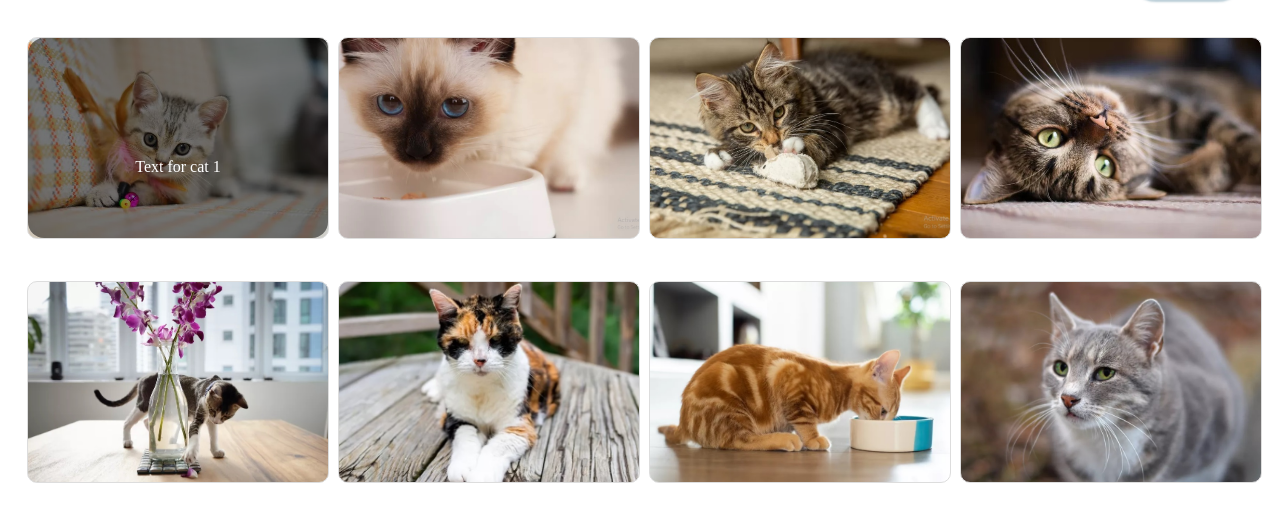
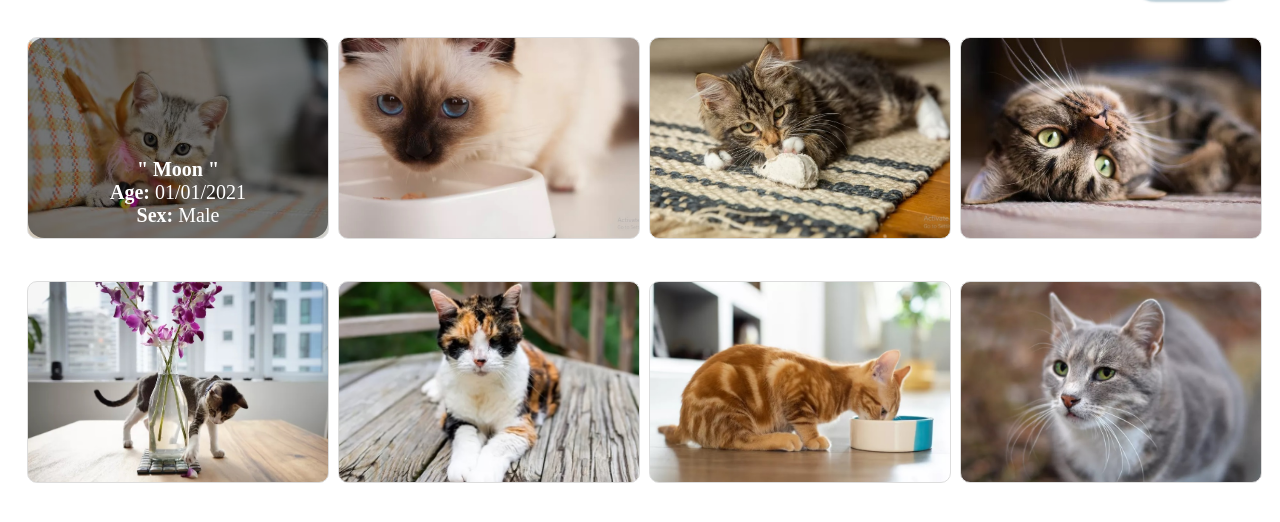
Before and after one commit to anaes0/projGallery, a plain HTML site: page index.html in a window 1280 px wide. Both pictures are taken after a click on the element 178 px from the left and 233 px from the top of the page. Shown: the part 96-618 px from the top of the page. Drawn offline with Linux system fonts and the light colour scheme.

Commit message:
Cat's text added

```diff
--- a/index.html
+++ b/index.html
@@ -12,7 +12,7 @@
 			<div class="column">
 				<div class="onClickTextOverImage"
 				 style="background-image:url(images/cat1.jpg)">
-					<div onclick="stopPropagation(event)"> Text for cat 1
+					<div onclick="stopPropagation(event)" class="descriptionCat"> <b>" Moon "</b><br> <b>Age:</b> 01/01/2021<br><b>Sex:</b> Male<br>
 					</div>
 				</div>
 			</div>
@@ -20,21 +20,21 @@
 			<div class="column">
 				<div class="onClickTextOverImage"
 				 style="background-image:url(images/cat2.jpg)">
-					<div onclick="stopPropagation(event)">Text for cat 2 </div>
+					<div onclick="stopPropagation(event)" class="descriptionCat"><b>" Sun "</b><br> <b>Age:</b> 14/01/2019<br><b>Sex:</b> Male<br>  </div>
 				</div>
 			</div>
 
 			<div class="column">
 				<div class="onClickTextOverImage"
 				 style="background-image:url(images/cat3.jpg)">
-					<div onclick="stopPropagation(event)">Text for cat 3 </div>
+					<div onclick="stopPropagation(event)" class="descriptionCat"><b>" River "</b><br> <b>Age:</b> 15/06/2020<br><b>Sex:</b> Female<br> </div>
 				</div>
 			</div>
 
 			<div class="column">
 				<div class="onClickTextOverImage"
 				 style="background-image:url(images/cat4.jpg)">
-					<div onclick="stopPropagation(event)">Text for cat 4 </div>
+					<div onclick="stopPropagation(event)" class="descriptionCat"><b>" Cloud "</b><br> <b>Age:</b> 01/05/2020 <br><b>Sex:</b> Female<br> </div>
 				</div>
 
 			</div>
@@ -44,7 +44,7 @@
 			<div class="column">
 				<div class="onClickTextOverImage"
 				 style="background-image:url(images/cat5.jpg)">
-					<div onclick="stopPropagation(event)"> Text for cat 5
+					<div onclick="stopPropagation(event)" class="descriptionCat"> <b>" Fire "</b><br> <b>Age:</b> 18/02/2019<br><b>Sex:</b> Male<br>
 					</div>
 				</div>
 			</div>
@@ -52,21 +52,21 @@
 			<div class="column">
 				<div class="onClickTextOverImage"
 				 style="background-image:url(images/cat6.jpg)">
-					<div onclick="stopPropagation(event)">Text for cat 6 </div>
+					<div onclick="stopPropagation(event)" class="descriptionCat"><b>" Mountain "</b><br> <b>Age:</b> 15/08/2021<br><b>Sex:</b> Male<br></div>
 				</div>
 			</div>
 
 			<div class="column">
 				<div class="onClickTextOverImage"
 				 style="background-image:url(images/cat7.jpg)">
-					<div onclick="stopPropagation(event)">Text for cat 7 </div>
+					<div onclick="stopPropagation(event)" class="descriptionCat"><b>" Rain "</b><br> <b>Age:</b> 03/01/2019<br><b>Sex:</b> Male<br> </div>
 				</div>
 			</div>
 
 			<div class="column">
 				<div class="onClickTextOverImage"
 				 style="background-image:url(images/cat8.jpg)">
-					<div onclick="stopPropagation(event)">Text for cat 8 </div>
+					<div onclick="stopPropagation(event)" class="descriptionCat"><b>" Water  "</b><br> <b>Age:</b> 27/06/2018<br><b>Sex:</b> Female<br> </div>
 				</div>
 
 			</div>
--- a/style.css
+++ b/style.css
@@ -88,3 +88,6 @@ button:hover {
   padding-top:40%;
   visibility:visible;
 }
+.descriptionCat{
+  font-size:20px;
+}
```
